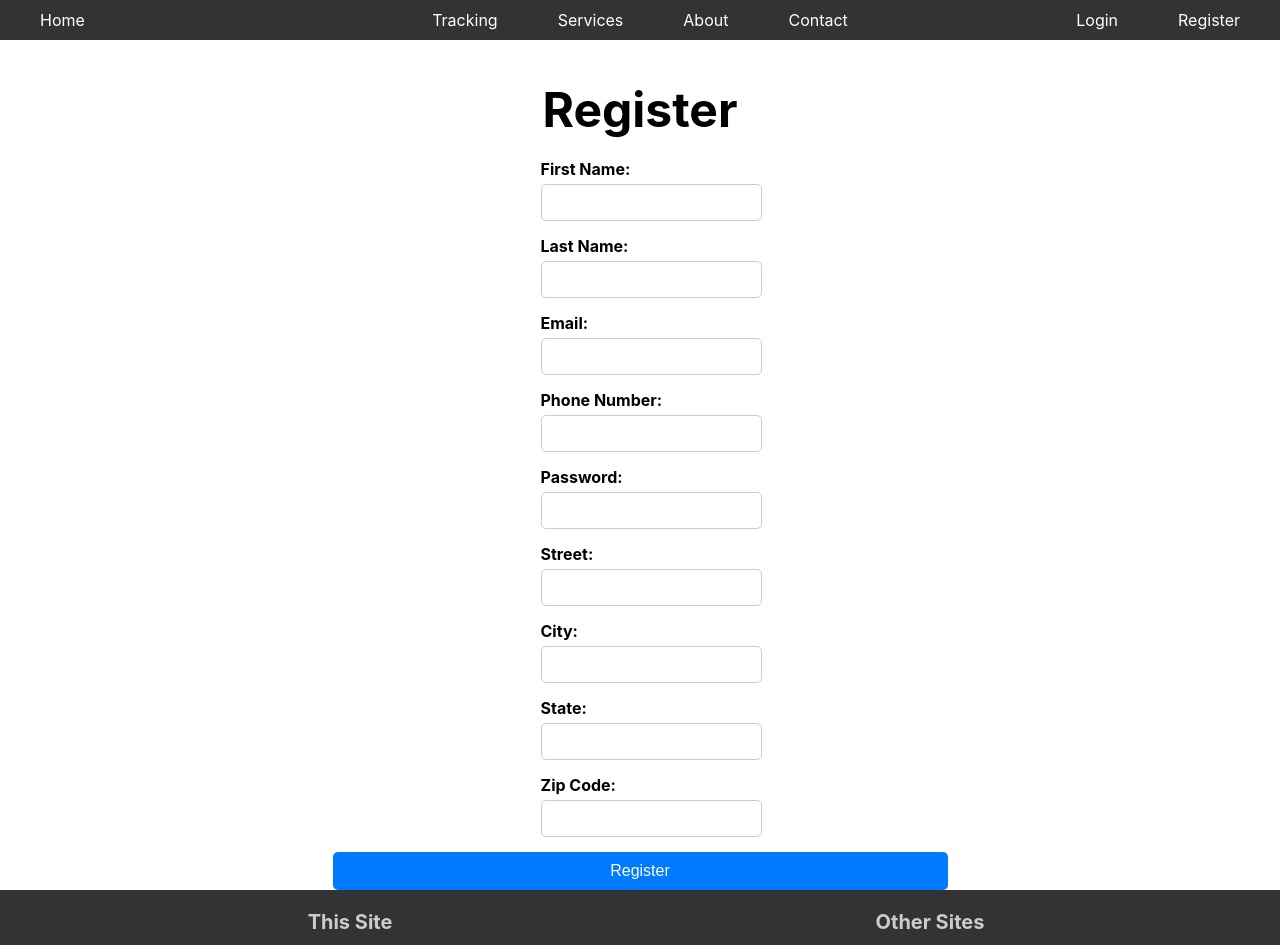
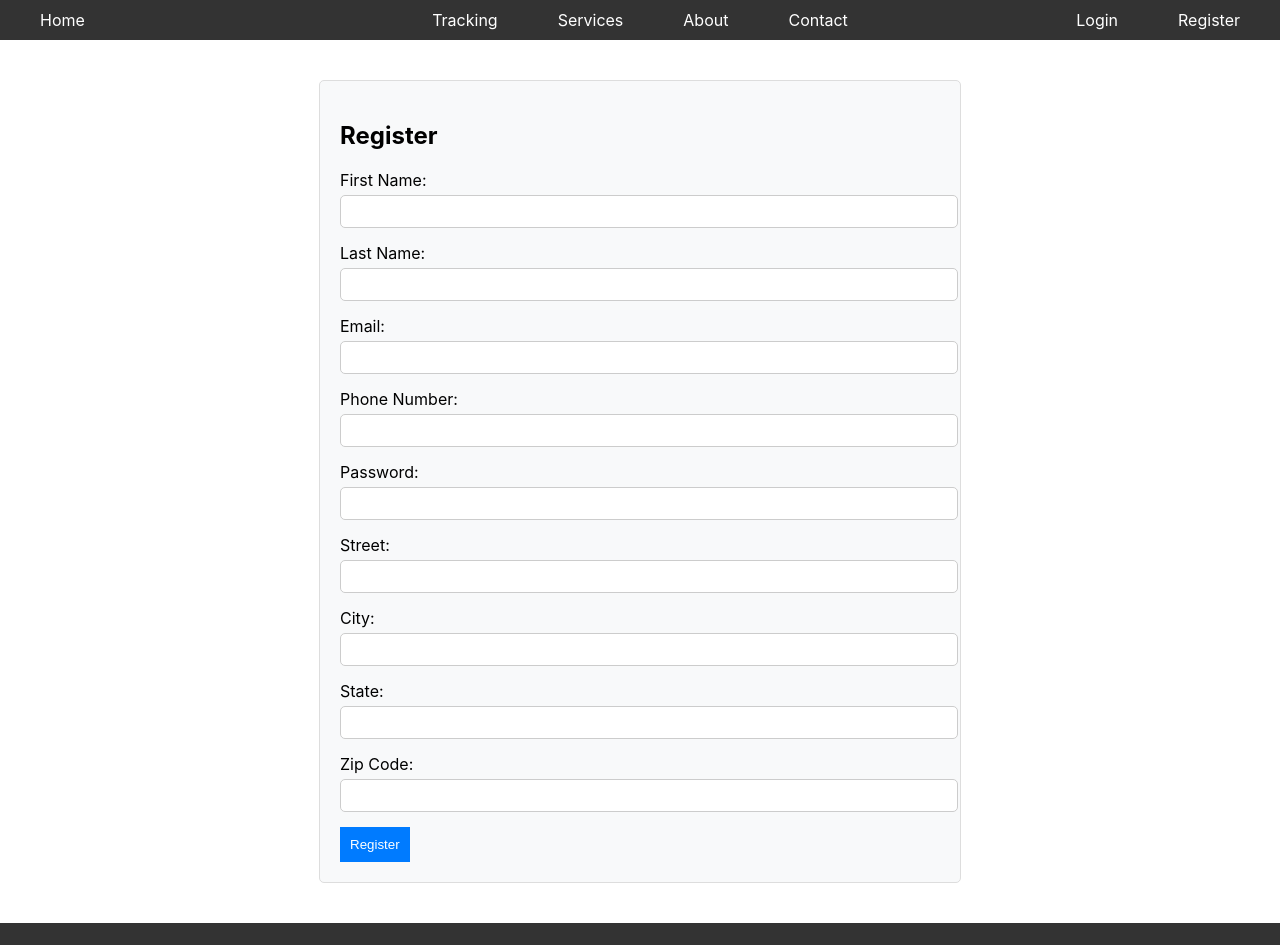
Before and after one commit to LuisangelE-04/Database-Project, a React (Create React App) app: page /register in a window 1280 px wide. Shown: the top 945 px of the page. Built offline with nearby package versions, Linux system fonts and the light colour scheme.

Commit message:
css modified layout

```diff
--- a/src/css/Dashboard.css
+++ b/src/css/Dashboard.css
@@ -1,18 +1,16 @@
 .dashboard-container {
-  padding: 0 50px;
+  padding: 20px;
 }
 
 .dashboard-grid {
   display: grid;
-  grid-template-rows: repeat(6, 100px);
-  grid-template-columns: repeat(12, auto);
-  /*outline: solid 3px black;
-  border-radius: 15px;*/
+  grid-template-columns: repeat(3, 1fr);
+  gap: 20px;
 }
 
-.item-1 {
-  grid-row-start: 1;
-  grid-row-end: 3;
-  grid-column-start: 5;
-  grid-column-end: 9;
+.item-1, .item-2 {
+  background-color: #f8f9fa;
+  padding: 20px;
+  text-align: center;
+  border: 1px solid #ddd;
 }
--- a/src/css/Landing.css
+++ b/src/css/Landing.css
@@ -0,0 +1,21 @@
+.landing-container {
+    text-align: center;
+    padding: 40px;
+  }
+
+  .landing-header {
+    margin-bottom: 30px;
+  }
+
+  .landing-services {
+    display: flex;
+    justify-content: space-around;
+  }
+
+  .service {
+    background-color: #f8f9fa;
+    padding: 20px;
+    border: 1px solid #ddd;
+    border-radius: 5px;
+    width: 30%;
+  }
--- a/src/css/Login.css
+++ b/src/css/Login.css
@@ -1,3 +1,36 @@
-.register-container {
+.login-container {
+    max-width: 400px;
+    margin: 40px auto;
+    padding: 20px;
+    border: 1px solid #ddd;
+    border-radius: 5px;
+    background-color: #f8f9fa;
+  }
 
-}
+  .form-group {
+    margin-bottom: 15px;
+  }
+
+  label {
+    display: block;
+    margin-bottom: 5px;
+  }
+
+  input {
+    width: 100%;
+    padding: 8px;
+    border: 1px solid #ccc;
+    border-radius: 5px;
+  }
+
+  button {
+    background-color: #007bff;
+    color: #fff;
+    border: none;
+    padding: 10px;
+    cursor: pointer;
+  }
+
+  button:hover {
+    background-color: #0056b3;
+  }
--- a/src/css/Register.css
+++ b/src/css/Register.css
@@ -1,61 +1,19 @@
 .register-container {
-  background-color: white;
-  color: black;
-  padding: 25px;
-  display: flex;
-  flex-direction: column;
-  align-items: center;
-  justify-content: center;
-  height: 100vh;
-}
-
-.register-container h2 {
-  font-size: 48px;
-  margin-bottom: 20px;
-}
-
-.form-wrapper {
-  width: 100%;
-  max-width: 400px;
-}
-
-form {
-  display: flex;
-  flex-direction: column;
-  align-items: center; /* Center the form elements */
-  width: 100%;
+  max-width: 600px;
+  margin: 40px auto;
+  padding: 20px;
+  border: 1px solid #ddd;
+  border-radius: 5px;
+  background-color: #f8f9fa;
 }
 
 .form-group {
   margin-bottom: 15px;
 }
 
-.form-group label {
-  display: block;
-  margin-bottom: 5px;
-  font-weight: bold;
-}
-
-.form-group input {
+input {
   width: 100%;
-  max-width: 300px;
-  padding: 10px;
+  padding: 8px;
   border: 1px solid #ccc;
   border-radius: 5px;
 }
-
-button {
-  width: 50%; /* Make the button half the size */
-  padding: 10px 15px;
-  background-color: #007bff;
-  color: white;
-  border: none;
-  border-radius: 5px;
-  cursor: pointer;
-  font-size: 16px;
-  text-align: center; /* Center the text inside the button */
-}
-
-button:hover {
-  background-color: #0056b3;
-}
```
